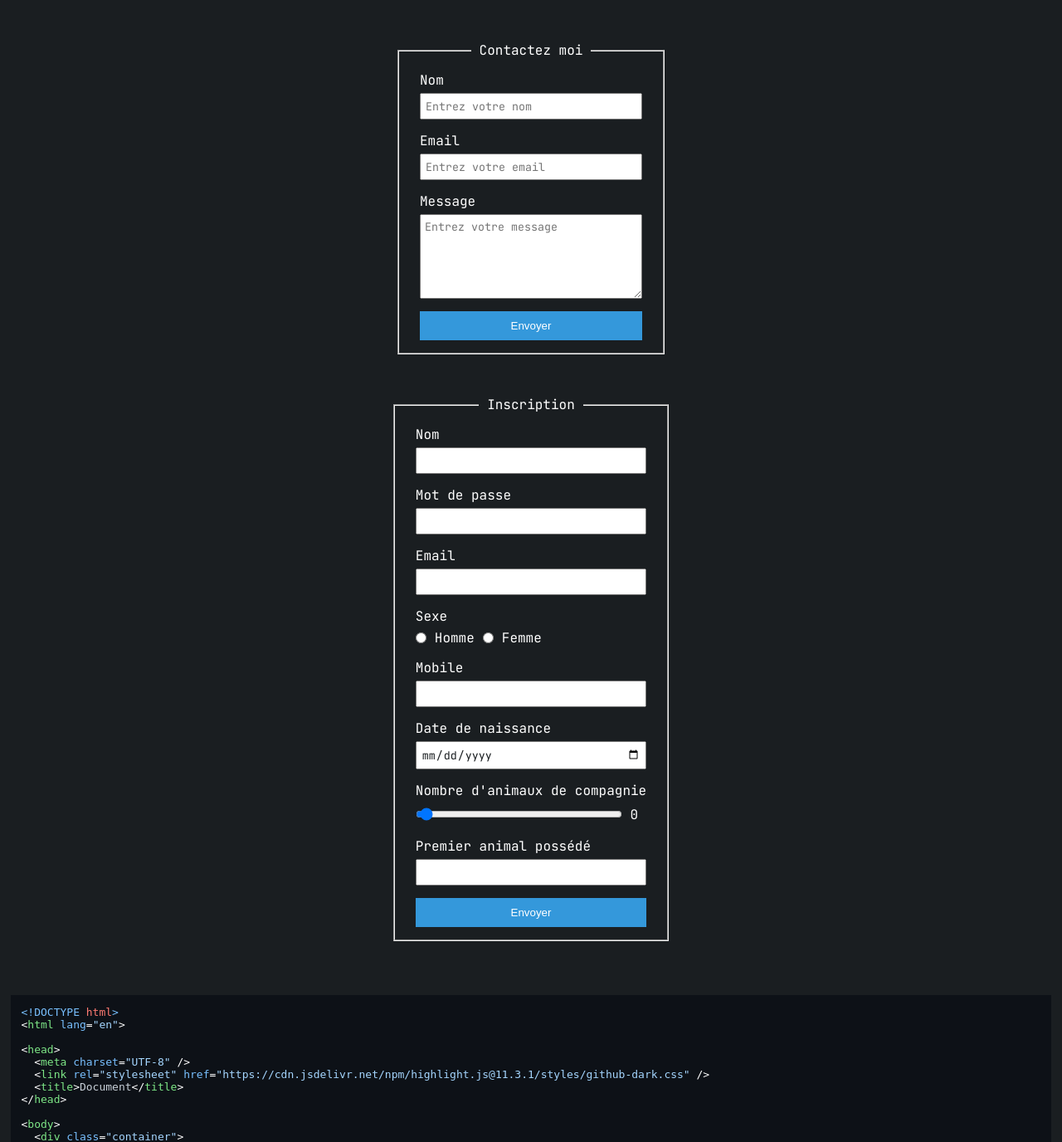
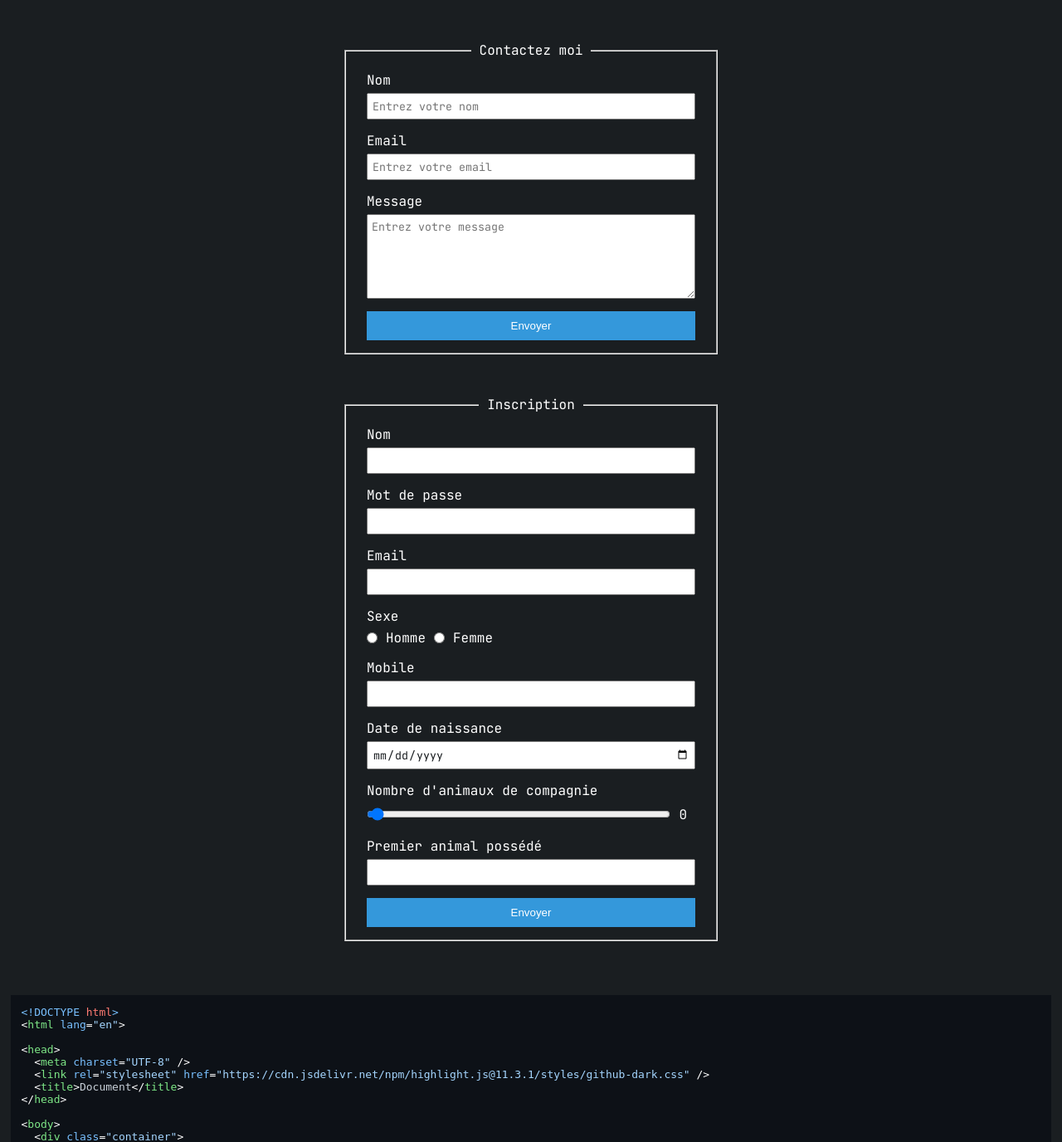
Before and after one commit to gmed2b/mmi, a PHP site: page /td4.php in a window 1280 px wide. Shown: the top 1376 px of the page at 83% size. Run offline with PHP 8.4, Linux system fonts and the light colour scheme; some libraries are stand-ins or nearby versions.

Commit message:
Finish TD4

```diff
--- a/td4.php
+++ b/td4.php
@@ -149,6 +149,15 @@
       margin: 0 auto;
     }
 
+    fieldset {
+      padding: 15px 25px;
+      width: 450px;
+    }
+
+    legend {
+      padding: 0 10px;
+    }
+
     .form-control {
       display: flex;
       flex-direction: column;
@@ -191,14 +200,6 @@
     .form-control label {
       padding-bottom: 5px;
     }
-
-    fieldset {
-      padding: 15px 25px;
-    }
-
-    legend {
-      padding: 0 10px;
-    }
   </style>
 </body>
 
```
